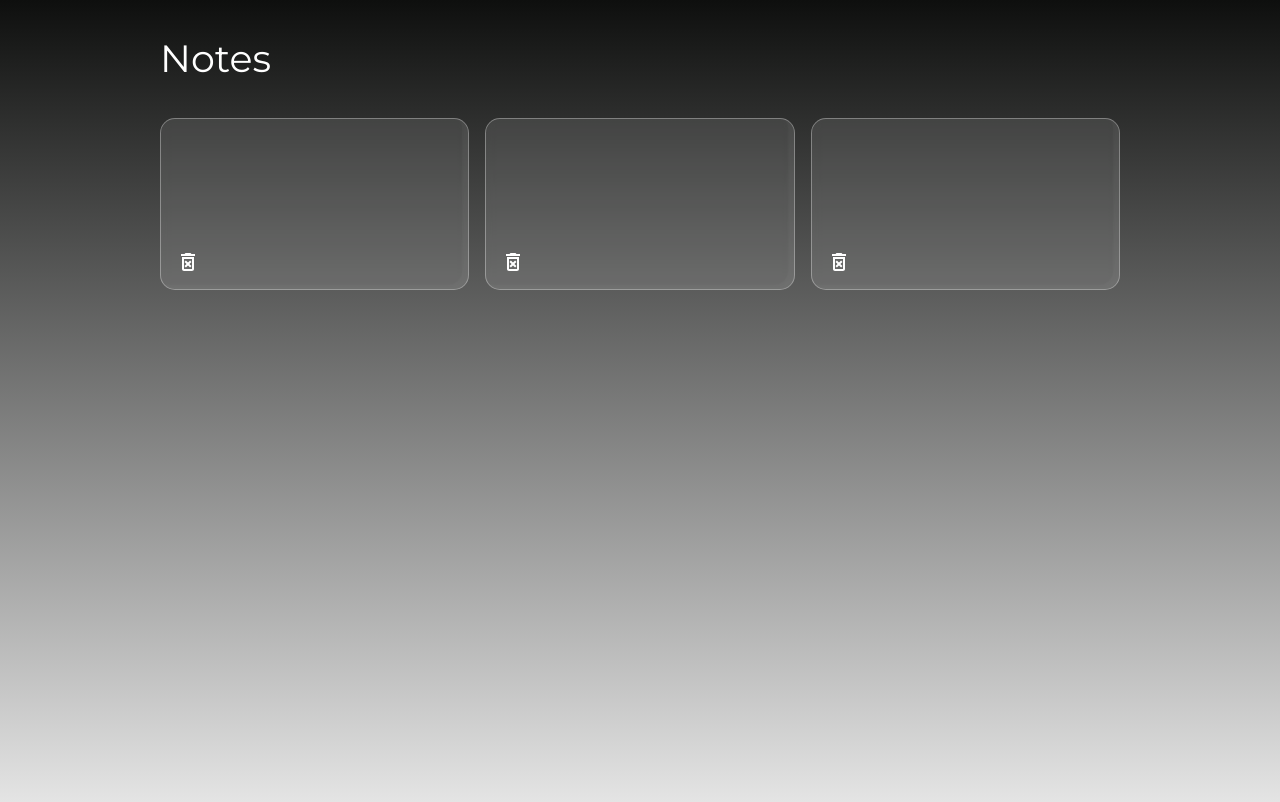
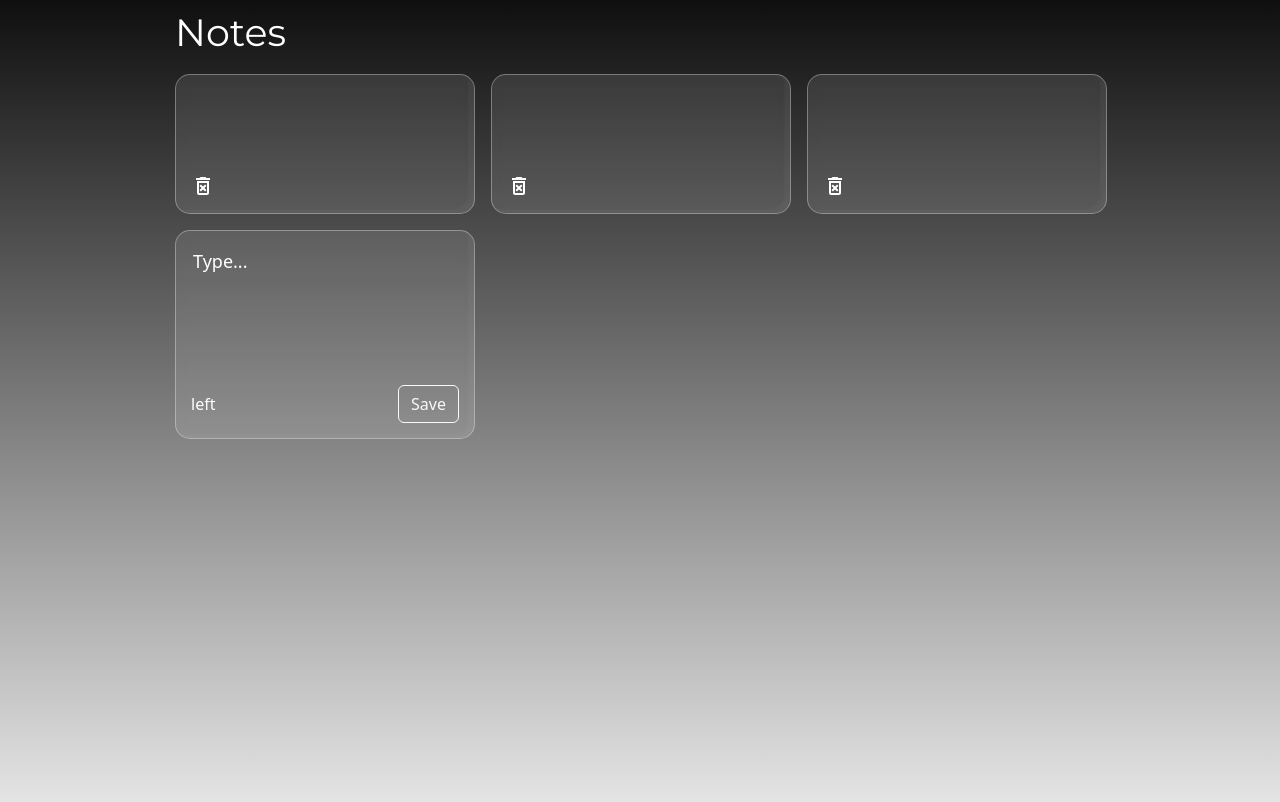
Before and after one commit to mosesnjoroge/react-notes-app, a React (Create React App) app: page / in a window 1280 px wide. Shown: the top 802 px of the page. Built offline with nearby package versions, Linux system fonts and the light colour scheme.

Commit message:
create note component added

```diff
--- a/src/App.js
+++ b/src/App.js
@@ -1,7 +1,8 @@
 import './components/css/App.css';
+import 'bootstrap/dist/css/bootstrap.min.css';
 import Notes from './components/NotesComponents/Notes'
 import Header from './components/NotesComponents/Header';
-import { Cloudinary } from '@cloudinary/url-gen';
+// import { Cloudinary } from '@cloudinary/url-gen';
 // import {AdvancedImage} from '@cloudinary/react';
 // import {fill} from "@cloudinary/url-gen/actions/resize";
 
--- /dev/null
+++ b/src/components/NotesComponents/CreateNote.js
@@ -0,0 +1,21 @@
+import React from "react";
+import Button from 'react-bootstrap/Button';
+
+export default function CreateNote() {
+
+  return(
+    <div className="note">
+      <textarea
+        cols = '10'
+        rows='5'
+        placeholder="Type..."
+        maxLength={100}
+      >
+      </textarea>
+      <div className="note--footer">
+        <span className="label">left</span>
+        <Button variant="outline-light">Save</Button>
+      </div>
+    </div>
+  );
+}
--- a/src/components/NotesComponents/Notes.js
+++ b/src/components/NotesComponents/Notes.js
@@ -1,5 +1,6 @@
 import React from "react";
 import Note from "./Note";
+import CreateNote from "./CreateNote";
 import "../css/Note.css";
 
 export default function Notes() {
@@ -12,6 +13,8 @@ export default function Notes() {
 
       <Note />
 
+      <CreateNote />
+
     </div>
   );
 }
--- a/src/components/css/Note.css
+++ b/src/components/css/Note.css
@@ -34,7 +34,7 @@
 .note textarea::placeholder {
   color: #fff;
 }
-.note--save {
+/* .note--save {
   background: transparent;
   transition: 0.1s ease-in-out;
   border: 1.5px solid #fff;
@@ -48,7 +48,8 @@
   background: #fff;
   border: 1.5px solid #fff;
   color: #4b1589;
-}
+} */
+
 .note--delete {
   cursor: pointer;
 }
```
